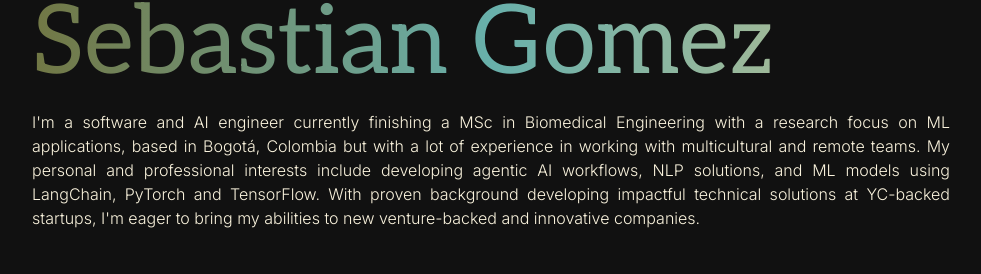
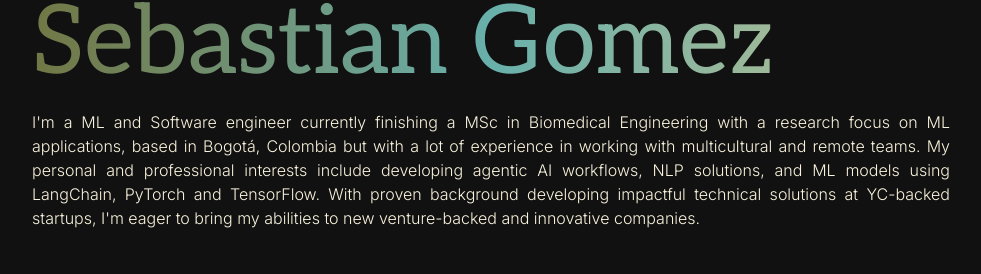
Before and after one commit to gomez2608/personal-portfolio, a Next.js app: page / in a window 1280 px wide. Shown: the part 342-616 px from the top of the page, without its empty margins (149-1130 px from the left). Built offline with nearby package versions, Linux system fonts and the light colour scheme.

Commit message:
Changed description

```diff
--- a/app/Components/profile/profile.tsx
+++ b/app/Components/profile/profile.tsx
@@ -8,7 +8,7 @@ export default function Profile() {
         <section className="flex flex-col justify-items-start max-lg:mt-[40px] mt-[133px]">
             <p className="font-inter text-beige font-light text-base">Hello, I&apos;m</p>
             <h1 className="font-[Aleo] font-500 lg:text-8xl md:text-7xl text-6xl bg-gradient-to-r from-green via-blue to-solid-beige bg-clip-text text-transparent my-[18px]">Sebastian Gomez</h1>
-            <p className="font-inter text-beige text-justify font-light text-base">I&apos;m a software and AI engineer currently finishing a MSc in Biomedical Engineering with a research focus on ML applications, based in Bogotá, Colombia but with a lot of experience in working with multicultural and remote teams. My personal and professional interests include developing agentic AI workflows, NLP solutions, and ML models using LangChain, PyTorch and TensorFlow. With proven background developing impactful technical solutions at YC-backed startups, I&apos;m eager to bring my abilities to new venture-backed and innovative companies.</p>
+            <p className="font-inter text-beige text-justify font-light text-base">I&apos;m a ML and Software engineer currently finishing a MSc in Biomedical Engineering with a research focus on ML applications, based in Bogotá, Colombia but with a lot of experience in working with multicultural and remote teams. My personal and professional interests include developing agentic AI workflows, NLP solutions, and ML models using LangChain, PyTorch and TensorFlow. With proven background developing impactful technical solutions at YC-backed startups, I&apos;m eager to bring my abilities to new venture-backed and innovative companies.</p>
             <div className="flex flex-row items-center justify-between mt-[40px]">
                 <div className='flex flex-row max-lg:flex-col justify-start items-center gap-[10px] w-1/4'>
                     <p className="font-inter text-300 text-2xl text-solid-beige">Let&apos;s get in touch</p>
```
